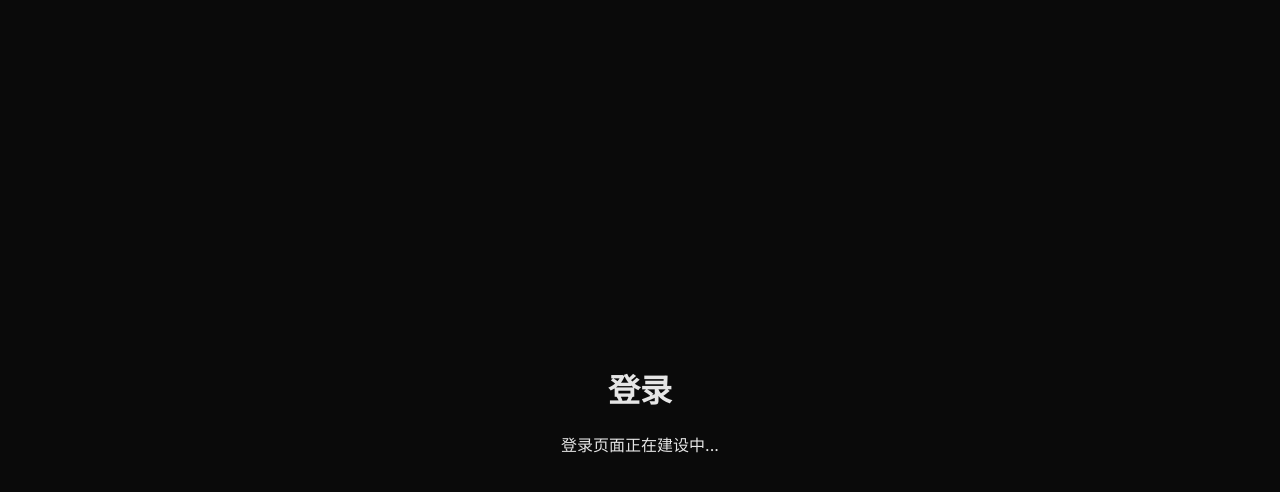
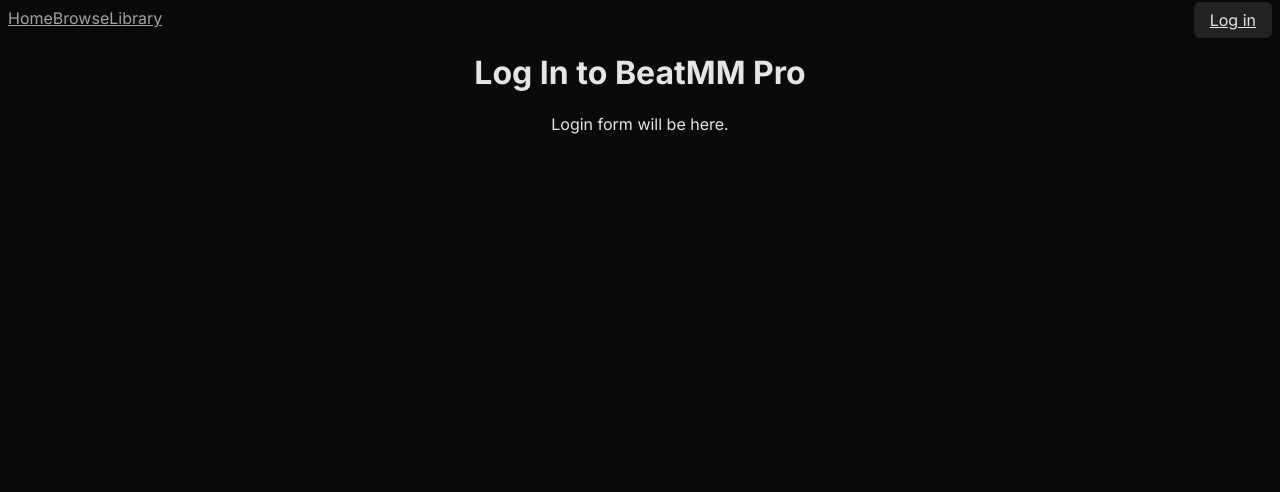
Before and after one commit to BB808B/Beatmm02, a Next.js app in the folder frontend/: page /login in a window 1280 px wide. Shown: the top 492 px of the page. Built offline with nearby package versions, Linux system fonts and the light colour scheme.

Commit message:
Update page.tsx

```diff
--- a/frontend/src/app/login/page.tsx
+++ b/frontend/src/app/login/page.tsx
@@ -1,15 +1,20 @@
 // file: frontend/src/app/login/page.tsx
+'use client';
 import React from 'react';
+import Navbar from '@/components/Navbar';
 
 const LoginPage = () => {
   return (
-    <div className="min-h-screen bg-black text-white flex items-center justify-center">
-      <div className="text-center p-8">
-        <h1 className="text-4xl font-bold mb-4">登录</h1>
-        <p className="text-lg text-gray-400">登录页面正在建设中...</p>
-      </div>
+    <div className="min-h-screen">
+      <Navbar />
+      <main className="py-20 px-4 sm:px-6 lg:px-8 flex items-center justify-center">
+        <div className="max-w-md w-full text-center">
+          <h1 className="text-4xl font-bold text-white mb-8">Log In to BeatMM Pro</h1>
+          {/* 在这里可以添加登录表单 */}
+          <p className="text-gray-400">Login form will be here.</p>
+        </div>
+      </main>
     </div>
   );
 };
-
 export default LoginPage;
```
